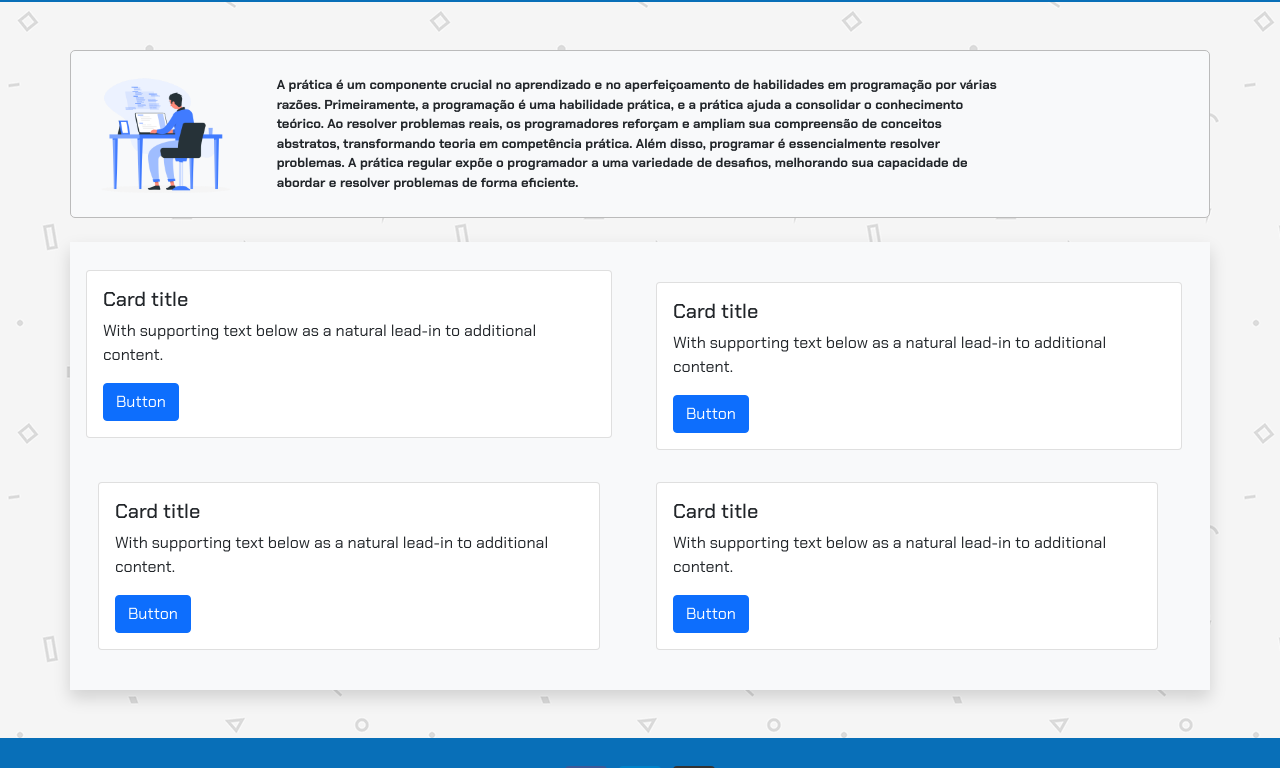
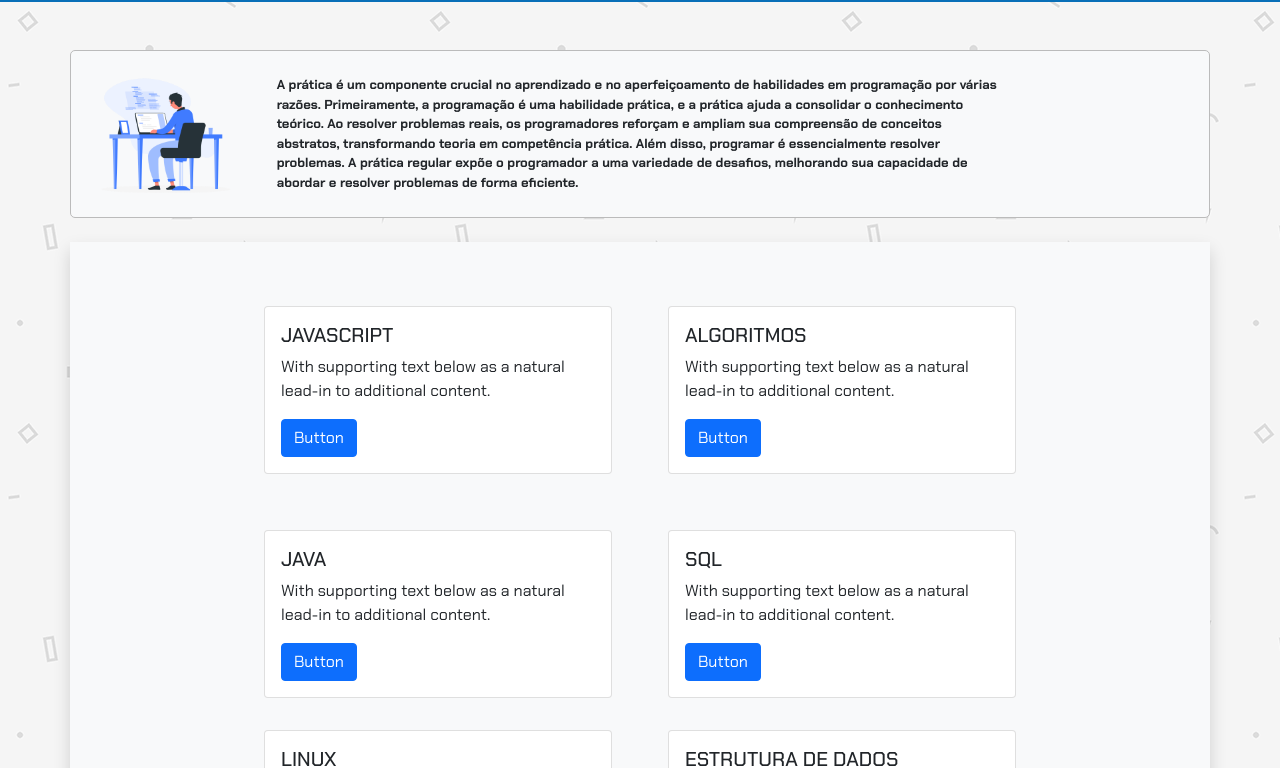
Before and after one commit to Edulira17/Plataforma-de-Codificacao-e-Aprendizado, a plain HTML site: page pages/pratique.html in a window 1280 px wide. Shown: the part 54-822 px from the top of the page. Drawn offline with nearby package versions, Linux system fonts and the light colour scheme.

Commit message:
add: effects in links navbar & responsive container cards

```diff
--- a/assets/css/index.css
+++ b/assets/css/index.css
@@ -1,14 +1,14 @@
 @import url('https://fonts.googleapis.com/css2?family=Chakra+Petch:ital,wght@0,300;0,400;0,500;0,600;0,700;1,300;1,400;1,500;1,600;1,700&family=Fredoka:wght@300..700&family=Source+Code+Pro:ital,wght@0,200..900;1,200..900&display=swap');;
+
+* {
+  padding: 0;
+  margin: 0;
+}
 
 :root {
   --green: #008000;
   --white: #fff;
   --blue-skye: #00BFFF;
-}
-
-* {
-  padding: 0;
-  margin: 0;
 }
 
 body {
@@ -18,16 +18,18 @@ body {
   font-style: normal;
 }
 
-/*NAVBAR*/
+/*EFFECTS LINK NAVBAR*/
+#borderNav li a:hover {
+  border-bottom: 1px solid white;
+  margin-bottom: 5px;
+  padding-bottom: 0px;
 
-#navbar li a:hover{
-  background-color:var(--white);
-  color: #00BFFF;
-  border-radius: 5px;
+  transition: 0.2s;
+  font-weight: bold;
 }
 
+
 /*BARRA DE PESQUISA*/
-
 #border-pesquisa {
   border: 1px solid #bbb;
   border-radius: 5px;
--- a/pages/pratique.html
+++ b/pages/pratique.html
@@ -1,6 +1,8 @@
 <!DOCTYPE html>
 <html lang="pt-br">
+
 <head>
+
   <head>
     <meta charset="UTF-8">
     <meta name="viewport" content="width=device-width, initial-scale=1.0">
@@ -12,15 +14,17 @@
     <link rel="stylesheet" href="/assets/css/index.css">
     <title>Plataforma de Codificação</title>
   </head>
+
 <body>
   <!--NAVBAR-->
-  <nav class="navbar navbar-expand-lg navbar-dark sticky-top" style="background-color: #086fb8;" id="navbar">
+  <nav class="navbar navbar-expand-lg navbar-dark sticky-top" style="background-color: #086fb8;" id="borderNav">
     <div class="container-fluid">
       <a class="navbar-brand d-flex" href="#">
         <img class="me-2" src="/assets/images/icons8-codificação-48.png" alt="" width="30">
         CodingAllDay
       </a>
-      <button class="navbar-toggler" type="button" data-bs-toggle="collapse" data-bs-target="#navbarNav" aria-controls="navbarNav" aria-expanded="false" aria-label="Toggle navigation">
+      <button class="navbar-toggler" type="button" data-bs-toggle="collapse" data-bs-target="#navbarNav"
+        aria-controls="navbarNav" aria-expanded="false" aria-label="Toggle navigation">
         <span class="navbar-toggler-icon"></span>
       </button>
       <div class="collapse navbar-collapse" id="navbarNav">
@@ -32,7 +36,7 @@
             <a class="nav-link" href="#">Cursos</a>
           </li>
           <li class="nav-item">
-            <a class="nav-link" href="#">Pratique</a>
+            <a class="nav-link" href="#">Prepare-se</a>
           </li>
           <li class="nav-item">
             <a class="nav-link" href="#" tabindex="-1" aria-disabled="true">Sobre</a>
@@ -49,50 +53,82 @@
       </div>
       <div class="col-md-8 p-3 d-flex align-items-center">
         <span>
-                A prática é um componente crucial no aprendizado e no aperfeiçoamento de habilidades em programação por várias razões. Primeiramente, a programação é uma habilidade prática, e a prática ajuda a consolidar o conhecimento teórico. Ao resolver problemas reais, os programadores reforçam e ampliam sua compreensão de conceitos abstratos, transformando teoria em competência prática. Além disso, programar é essencialmente resolver problemas. A prática regular expõe o programador a uma variedade de desafios, melhorando sua capacidade de abordar e resolver problemas de forma eficiente.
+          A prática é um componente crucial no aprendizado e no aperfeiçoamento de habilidades em programação por várias
+          razões. Primeiramente, a programação é uma habilidade prática, e a prática ajuda a consolidar o conhecimento
+          teórico. Ao resolver problemas reais, os programadores reforçam e ampliam sua compreensão de conceitos
+          abstratos, transformando teoria em competência prática. Além disso, programar é essencialmente resolver
+          problemas. A prática regular expõe o programador a uma variedade de desafios, melhorando sua capacidade de
+          abordar e resolver problemas de forma eficiente.
         </span>
       </div>
     </div>
   </div>
 
+
   <!--CONTAINER PRINCIPAL-->
-    <div class="container mt-4 mb-5 d-flex bg-light shadow">
-      <div class="row mt-4 mb-4">
-        <div class="col m-1">
-          <div class="card">
+  <div class="container-lg mt-4 mb-5 p-4 bg-light shadow">
+    <!-- Linha 1 -->
+    <div class="row mt-4 mb-4 justify-content-center">
+      <div class="col-md-4 col-sm-6 col-12 m-3">
+        <div class="card h-100">
           <div class="card-body">
-              <h5 class="card-title">Card title</h5>
+            <h5 class="card-title">JAVASCRIPT</h5>
             <p class="card-text">With supporting text below as a natural lead-in to additional content.</p>
             <a href="#" class="btn btn-primary">Button</a>
           </div>
         </div>
       </div>
 
-        <div class="col m-3">
-          <div class="card ">
+      <div class="col-md-4 col-sm-6 col-12 m-3">
+        <div class="card h-100">
           <div class="card-body">
-              <h5 class="card-title">Card title</h5>
+            <h5 class="card-title">ALGORITMOS</h5>
+            <p class="card-text">With supporting text below as a natural lead-in to additional content.</p>
+            <a href="#" class="btn btn-primary">Button</a>
+          </div>
+        </div>
+      </div>
+    </div>
+
+    <!-- Linha 2 -->
+    <div class="row justify-content-center">
+      <div class="col-md-4 col-sm-6 col-12 m-3">
+        <div class="card h-100">
+          <div class="card-body">
+            <h5 class="card-title">JAVA</h5>
             <p class="card-text">With supporting text below as a natural lead-in to additional content.</p>
             <a href="#" class="btn btn-primary">Button</a>
           </div>
         </div>
       </div>
 
-        <div class="row">
-          <div class="col m-3">
-            <div class="card ">
+      <div class="col-md-4 col-sm-6 col-12 m-3">
+        <div class="card h-100">
           <div class="card-body">
-                <h5 class="card-title">Card title</h5>
+            <h5 class="card-title">SQL</h5>
+            <p class="card-text">With supporting text below as a natural lead-in to additional content.</p>
+            <a href="#" class="btn btn-primary">Button</a>
+          </div>
+        </div>
+      </div>
+    </div>
+
+    <!-- LINHA 3 -->
+    <div class="row justify-content-center">
+      <div class="col-md-4 col-sm-6 col-12 m-3">
+        <div class="card h-100">
+          <div class="card-body">
+            <h5 class="card-title">LINUX</h5>
             <p class="card-text">With supporting text below as a natural lead-in to additional content.</p>
             <a href="#" class="btn btn-primary">Button</a>
           </div>
         </div>
       </div>
 
-          <div class="col m-3">
-            <div class="card ">
+      <div class="col-md-4 col-sm-6 col-12 m-3">
+        <div class="card h-100">
           <div class="card-body">
-                <h5 class="card-title">Card title</h5>
+            <h5 class="card-title">ESTRUTURA DE DADOS</h5>
             <p class="card-text">With supporting text below as a natural lead-in to additional content.</p>
             <a href="#" class="btn btn-primary">Button</a>
           </div>
@@ -100,8 +136,6 @@
       </div>
     </div>
   </div>
-    </div>
-
 
   <!--FOOTER-->
   <footer class="text-center text-white" style="background-color: #086fb8">
@@ -126,7 +160,12 @@
     </div>
   </footer>
 
+
+
+
+
   <!--SCRIPT BOOTSTRAP-->
   <script src="/vendor/bootstrap/js/bootstrap.min.js"></script>
 </body>
+
 </html>
```
Also changed, not shown: pages/home.html (+23 -77 lines). Lines whose indentation alone changed are shown as unchanged.
